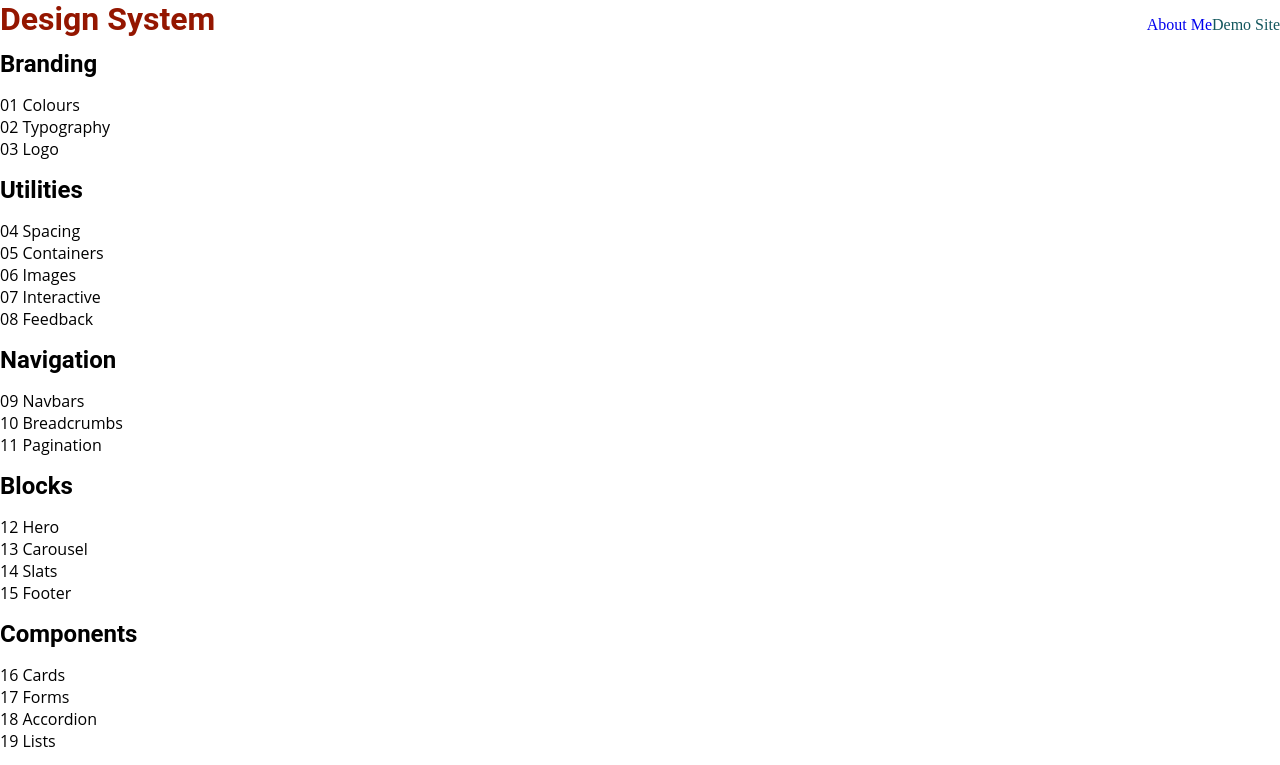
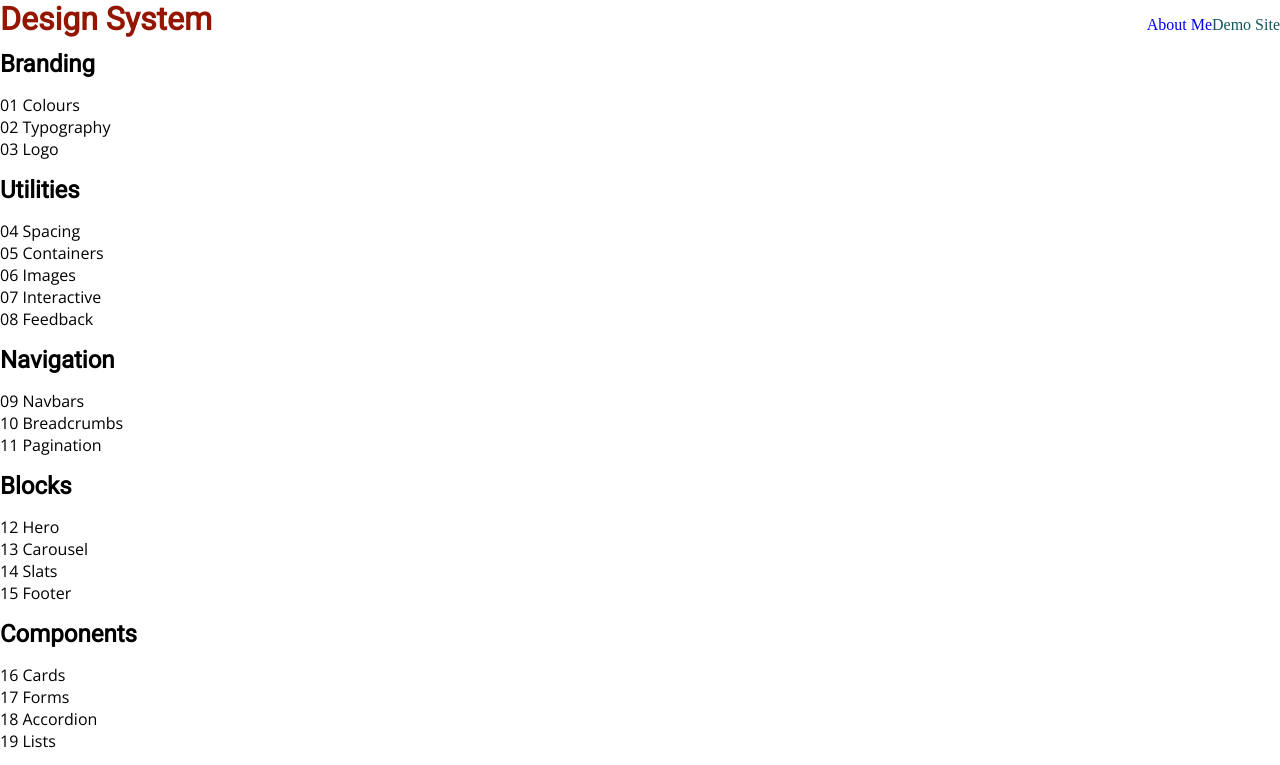
Before and after one commit to nic-dgl309-2024WI/design-system-michiwo1, a plain HTML site: page colors.html in a window 1280 px wide. Shown: the top 765 px of the page. Drawn offline with nearby package versions, Linux system fonts and the light colour scheme.

Commit message:
Add Google font link to colors.html

```diff
--- a/colors.html
+++ b/colors.html
@@ -9,6 +9,12 @@
   <link rel="stylesheet" type="text/css" href="design-system.css">
   <!-- Font-awesome 4.7.0 -->
   <link rel="stylesheet" href="https://cdnjs.cloudflare.com/ajax/libs/font-awesome/4.7.0/css/font-awesome.min.css">
+  <!-- Google font -->
+  <link rel="preconnect" href="https://fonts.googleapis.com">
+  <link rel="preconnect" href="https://fonts.gstatic.com" crossorigin>
+  <link
+    href="https://fonts.googleapis.com/css2?family=Open+Sans&family=PT+Serif&family=Poppins:wght@400;500&family=Roboto&family=Roboto+Condensed&family=Roboto+Slab&family=Rubik&family=Source+Code+Pro&family=Ubuntu:wght@400;700&display=swap"
+    rel="stylesheet">
 </head>
 
 <body>
```
